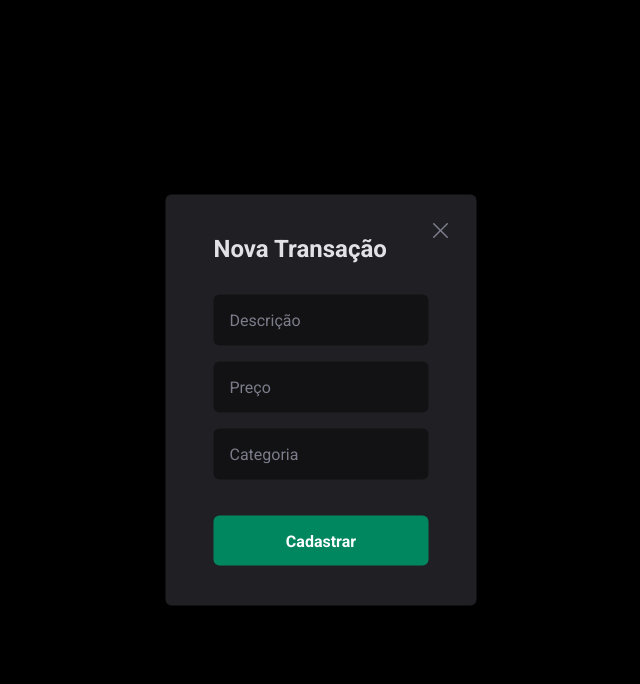
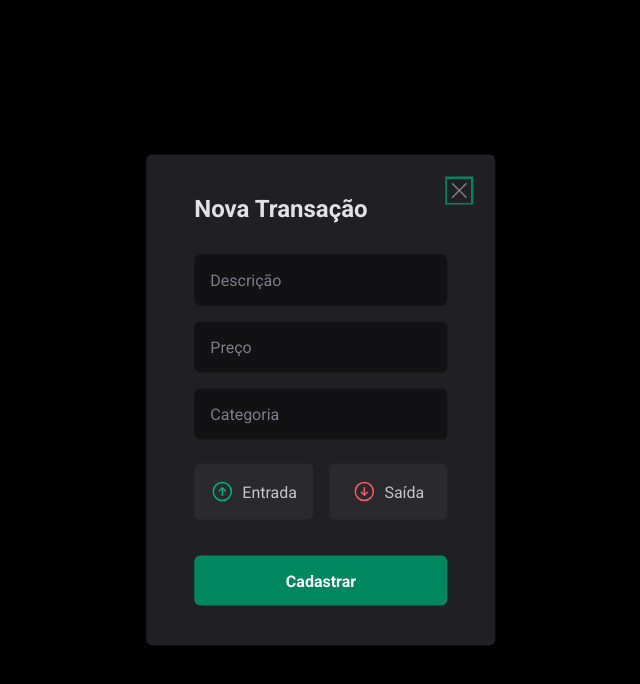
Before and after one commit to gustavobreack3257/dtMoney, a React (Vite) app: page / in a window 1280 px wide. Both pictures are taken after a click on the button "Nova transação". Shown: the top 684 px of the page, without its empty margins (319-959 px from the left). Built offline with nearby package versions, Linux system fonts and the light colour scheme.

Commit message:
feat: Visual structure Entry and exit buttons

```diff
--- a/src/components/NewTransactionModal/index.tsx
+++ b/src/components/NewTransactionModal/index.tsx
@@ -1,4 +1,4 @@
-import { X } from '@phosphor-icons/react'
+import { ArrowCircleDown, ArrowCircleUp, X } from '@phosphor-icons/react'
 
 import * as S from './styles'
 import * as Dialog from '@radix-ui/react-dialog'
@@ -20,6 +20,18 @@
                 <input type="number" placeholder='Preço' required />
                 <input type="text" placeholder='Categoria' required />
 
+                <S.TransactionType>
+                <S.TransactionTypeButton variant='income'>
+                  <ArrowCircleUp size={24}/>
+                  Entrada
+                </S.TransactionTypeButton>
+
+                <S.TransactionTypeButton variant='outcome'>
+                  <ArrowCircleDown size={24}/>
+                  Saída
+                </S.TransactionTypeButton>
+                </S.TransactionType>
+
                 <button type='submit'>
                     Cadastrar
                 </button>
--- a/src/components/NewTransactionModal/styles.ts
+++ b/src/components/NewTransactionModal/styles.ts
@@ -9,7 +9,7 @@
     background: rgba(0, 0, 0.75);
 `
 
-export const Content = styled(Dialog.Overlay)`
+export const Content = styled(Dialog.Content)`
     max-width: 32rem;
     border-radius: 6px;
     padding: 2.5rem 3rem;
@@ -58,7 +58,7 @@
     }
 `
 
-export const CloseButton = styled(Dialog.Overlay)`
+export const CloseButton = styled(Dialog.Close)`
    position: absolute;
    background: transparent;
    border: 0;
@@ -68,3 +68,31 @@
    cursor: pointer;
    color: ${props => props.theme["gray-500"]};
 `
+
+export const TransactionType = styled.div`
+    display: grid;
+    grid-template-columns: repeat(2, 1fr);
+    gap: 1rem;
+    margin-top: 0.5rem;
+`
+
+interface TransactionTypeButtonProps {
+    variant: 'income' | 'outcome'
+}
+
+export const TransactionTypeButton = styled.button<TransactionTypeButtonProps>`
+    background: ${props => props.theme['gray-700']};
+    padding: 1rem;
+    display: flex;
+    align-items: center;
+    justify-content: center;
+    gap: 0.5rem;
+    border-radius: 6px;
+    cursor: pointer;
+    border: 0;
+    color: ${props => props.theme['gray-300']};
+
+    svg {
+        color: ${props => props.variant === 'income' ? props.theme['green-300']: props.theme['red-300']};
+    }
+`
```
